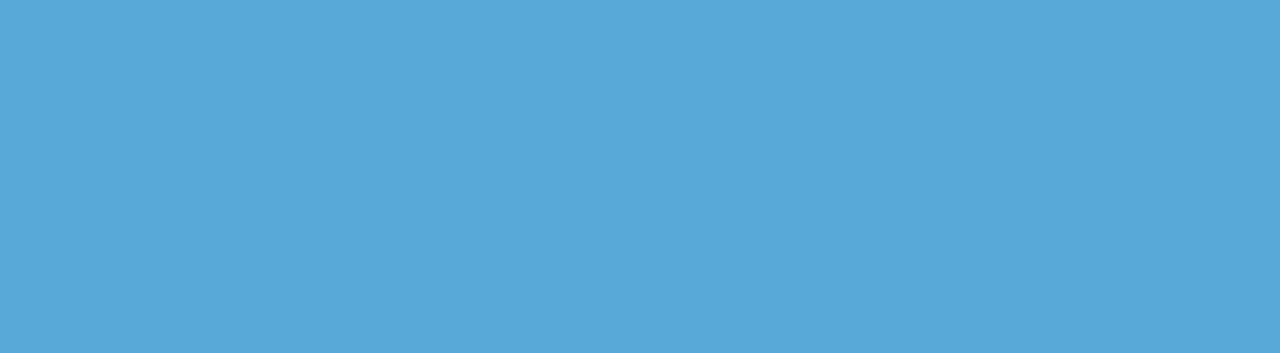
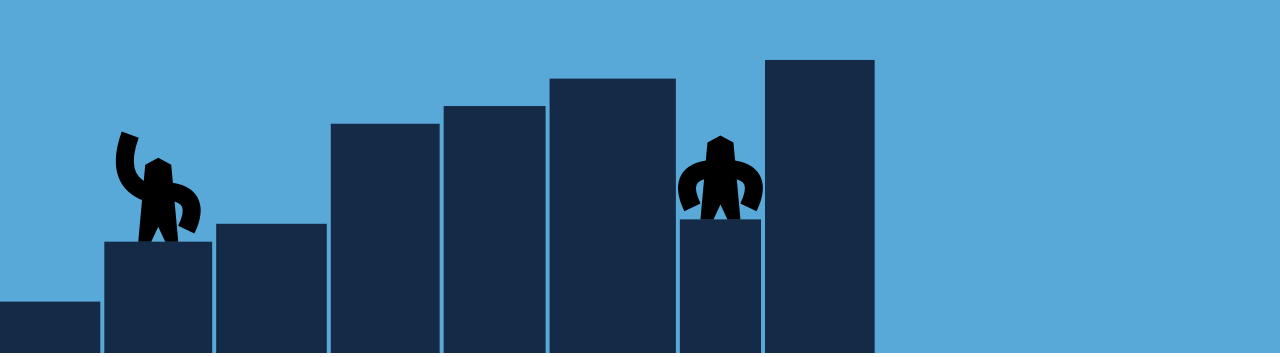
Before and after one commit to tanvirhossain808/gorillas-Game, a React (Vite) app: page / in a window 1280 px wide. Shown: the part 447-804 px from the top of the page. Built offline with nearby package versions, Linux system fonts and the light colour scheme.

Commit message:
adding arm for the game

```diff
--- a/src/components/Canva/Canva.jsx
+++ b/src/components/Canva/Canva.jsx
@@ -1,28 +1,38 @@
 import { useEffect, useRef } from "react";
 import './Canva.css'
 
-const Canva = ({ draw, setCtx }) => {
+const Canva = ({ draw, setCtx, newGame, }) => {
     const canvasRef = useRef(null);
     useEffect(() => {
 
         const canvas = canvasRef.current;
         if (canvas) {
-            console.log(canvas)
+            // console.log(canvas)
             canvas.width = window.innerWidth;
             canvas.height = window.innerHeight;
+            //
+            const ctx = canvas.getContext("2d");
+            ctx.save();
+            ctx?.translate(0, window.innerHeight);
+            ctx.scale(1, -1);
 
-            const ctx = canvas.getContext("2d");
-            console.log(ctx)
-            ctx.fillStyle = "#58A8D8";
+            // console.log(ctx, "g");
+            setCtx(ctx);
+
+            draw(ctx);
+
+            newGame(ctx);
+            // ctx.fillStyle = "#58A8D8";
             // ctx.fillRect(200, 200, 440, 320);
-            ctx.beginPath();
-            ctx.moveTo(200, 200);
-            ctx.lineTo(500, 350);
-            ctx.lineTo(200, 500);
-            ctx.fill();
+            // ctx.beginPath();
+            // ctx.moveTo(200, 200);
+            // ctx.lineTo(500, 350);
+            // ctx.lineTo(200, 500);
+            // ctx.fill();
             // ctx.fillRect(200, 200, 440, 320);
-            setCtx(ctx)
-            draw(ctx)
+
+
+
 
 
         }
--- a/src/hooks/DrawingHooks/DrawingHooks/UseDraings.jsx
+++ b/src/hooks/DrawingHooks/DrawingHooks/UseDraings.jsx
@@ -1,21 +1,37 @@
+import { drawGorillaBody, drawGorillaLeftArm, drawGorillaRightArm } from "../../../utiliteis/drawingGorillas";
+
 export const useDrawings = (ctx) => {
     const drawBackground = (ctx) => {
         ctx.fillStyle = "#58A8D8";
-        ctx.fillRect(0, 0, window.innerWidth, window.innerHeight)
-    };
-    const drawBuildings = () => {
+        ctx.fillRect(0, 0, window.innerWidth, window.innerHeight);
 
     };
-    const drawGorilla = () => {
+    const drawBuildings = (buildings, ctx) => {
+        buildings.forEach(building => {
+            ctx.fillStyle = "#152A47";
+            ctx.fillRect(building.x, 0, building.width, building.height);
+            // ctx.translate(0, window.innerHeight);
+            // ctx.scale(1, -1);
+        });
+    }
+    const drawGorilla = (player, phase, ctx) => {
+        ctx.save();
+        const building = player === 1 ? phase.buildings.at(1) : phase.buildings.at(-2);
+        ctx.translate(building.x + building.width / 2, building.height);
+        drawGorillaBody(ctx);
+        drawGorillaLeftArm(player, phase, ctx);
+        drawGorillaRightArm(player, phase, ctx);
+        // drawGorillaFace();
 
+        ctx.restore();
     };
     const drawBomb = () => {
 
     };
     const generateBuildings = () => {
-        const buildings = [];
+        const bulidngs = [];
         for (let i = 0; i < 8; i++) {
-            const previousBuildings = builidngs[i - 0];
+            const previousBuildings = bulidngs[i - 1];
             const x = previousBuildings ? previousBuildings.x + previousBuildings.width + 4 : 0;
             const minWidth = 80;
             const maxWidth = 130;
@@ -26,10 +42,10 @@ export const useDrawings = (ctx) => {
             const minHeightWithGorila = 30;
             const maxHeightWithGorila = 150;
             const height = platfromWithGorila ? minHeightWithGorila + Math.random() * (maxHeightWithGorila - minHeightWithGorila) : minHeight + Math.random() * (maxHeight - minHeight);
-            buildings.push({ x, width, height })
+            bulidngs.push({ x, width, height })
 
         }
-        return buildings;
+        return bulidngs;
     }
     return { drawBomb, drawGorilla, drawBuildings, drawBackground, generateBuildings }
 }
--- a/src/pages/GameMainPage/GameMainPage.jsx
+++ b/src/pages/GameMainPage/GameMainPage.jsx
@@ -3,44 +3,77 @@ import Canva from "../../components/Canva/Canva";
 import { useDrawings } from "../../hooks/DrawingHooks/DrawingHooks/UseDraings";
 
 const GameMainPage = () => {
-    const [phase, setPhase] = useState({});
+    const { drawBomb, drawGorilla, drawBuildings, drawBackground, generateBuildings } = useDrawings();
+    const [phase, setPhase] = useState({
+        phase: "aiming",
+        currentPlayer: 1,
+        bomb: {
+            x: undefined,
+            y: undefined,
+            velocity: { x: 0, y: 0 }
+        },
+        buildings: generateBuildings(),
+    });
+    // console.log(phase)
     const [ctx, setCtx] = useState();
     // console.log('dff', ctx)
-    const { drawBomb, drawGorilla, drawBuildings, drawBackground } = useDrawings();
     const initializeBombPosition = () => {
 
     };
+
+
+
+
+    const newGame = (ctx) => {
+
+        console.log(ctx)
+        // setPhase(
+        //     {
+        //         phase: "aiming",
+        //         currentPlayer: 1,
+        //         bomb: {
+        //             x: undefined,
+        //             y: undefined,
+        //             velocity: { x: 0, y: 0 }
+        //         },
+        //         buildings: generateBuildings(),
+        //     }
+        // );
+        console.log(phase.buildings)
+        // phase.buildings.forEach(building => {
+        //     ctx.fillStyle = "#152A47";
+        //     ctx.fillRect(building.x, 0, building.width, building.height);
+        //     ctx.translate(0, window.innerHeight);
+        //     ctx.scale(1, -1);
+
+        // })
+
+        initializeBombPosition();
+        // draw(ctx);
+        // console.log('ct', ctx);
+    };
     const draw = (ctx) => {
-        ctx.save();
-        ctx.translate(0, window.innerHeight);
-        ctx.scale(1, -1);
+        // ctx.save();
+
+        // ctx.translate(0, window.innerHeight);
+        // ctx.scale(-1, 1);
+        // ctx.translate(0, window.innerHeight);
+        // ctx.scale(1, -1);
         drawBackground(ctx)
-        drawBuildings();
-        drawGorilla(1);
-        drawGorilla(2);
+        drawBuildings(phase.buildings, ctx);
+
+        drawGorilla(1, phase, ctx);
+        drawGorilla(2, phase, ctx);
         drawBomb();
+
         ctx.restore();
-    }
-    const newGame = () => {
-        setPhase(
-            {
-                phase: "aiming",
-                currentPlayer: 1,
-                bomb: {
-                    x: undefined,
-                    y: undefined,
-                    velocity: { x: 0, y: 0 }
-                },
-                buildings: generateBuildings(),
-            }
-        );
-        initializeBombPosition();
-        draw(ctx);
-        console.log('ct', ctx);
-    }
+
+        // newGame();
+    };
+
     return (
         <div>
-            <Canva draw={draw} setCtx={setCtx}></Canva>
+            <Canva draw={draw} setCtx={setCtx} newGame={newGame}></Canva>
         </div>
     );
 };
--- /dev/null
+++ b/src/utiliteis/drawingGorillas.js
@@ -0,0 +1,65 @@
+export function drawGorillaBody(ctx) {
+    ctx.fillStyle = "black";
+
+    ctx.beginPath();
+
+    // Starting Position
+    ctx.moveTo(0, 15);
+
+    // Left Leg
+    ctx.lineTo(-7, 0);
+    ctx.lineTo(-20, 0);
+
+    // Main Body
+    ctx.lineTo(-13, 77);
+    ctx.lineTo(0, 84);
+    ctx.lineTo(13, 77);
+
+    // Right Leg
+    ctx.lineTo(20, 0);
+    ctx.lineTo(7, 0);
+
+    ctx.fill();
+}
+
+export function drawGorillaLeftArm(player, phase, ctx) {
+    ctx.strokeStyle = "black";
+    ctx.lineWidth = 18;
+
+    ctx.beginPath();
+    ctx.moveTo(-13, 50);
+
+    if (
+        (phase.phase === "aiming" && phase.currentPlayer === 1 && player === 1) ||
+        (phase.phase === "celebrating" && phase.currentPlayer === player)
+    ) {
+        ctx.quadraticCurveTo(-44, 63, -28, 107);
+    } else {
+        ctx.quadraticCurveTo(-44, 45, -28, 12);
+    }
+
+    ctx.stroke();
+}
+
+export function drawGorillaRightArm(player, phase, ctx) {
+    ctx.strokeStyle = "black";
+    ctx.lineWidth = 18;
+
+    ctx.beginPath();
+    ctx.moveTo(+13, 50);
+
+    if (
+        (phase.phase === "aiming" && phase.currentPlayer === 2 && player === 2) ||
+        (phase.phase === "celebrating" && phase.currentPlayer === player)
+    ) {
+        ctx.quadraticCurveTo(+44, 63, +28, 107);
+    } else {
+        ctx.quadraticCurveTo(+44, 45, +28, 12);
+    }
+
+    ctx.stroke();
+}
+
+export function drawGorillaFace() {
+    // ...
+}
```
